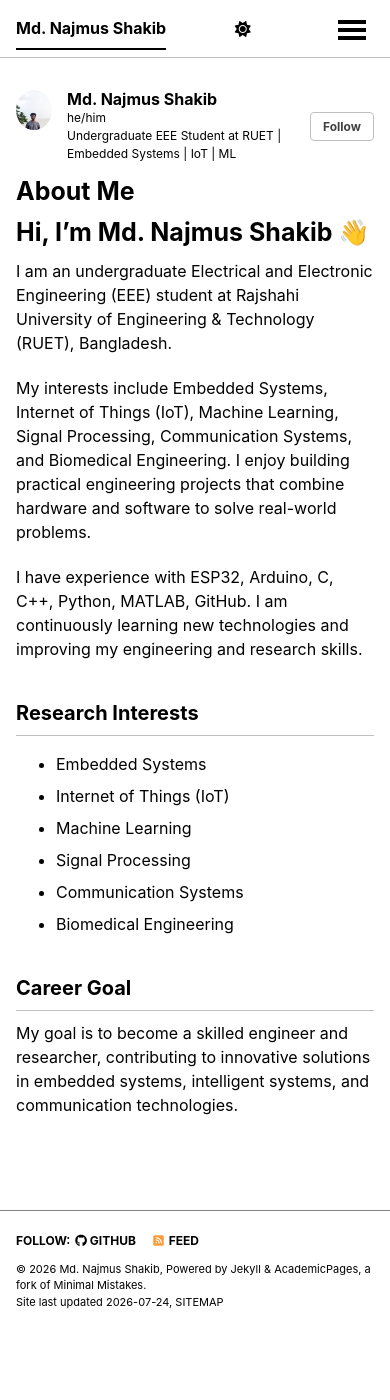
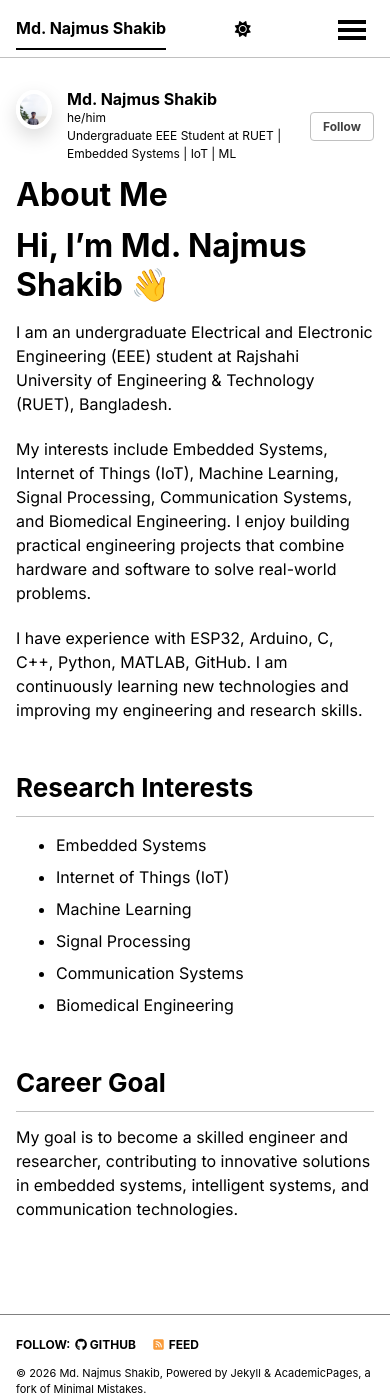
Before and after one commit to nshakib22ruet/nshakib22ruet.github.io, a Jekyll site: the page built from _pages/about.md, in a window 390 px wide and 1400 px high. Built offline with Jekyll 4.4.1, drawn with Linux system fonts in a browser that asks for light colours; a style sheet for code colours, icons or effects is not loaded.

Commit message:
Enhance main.scss with new styles and media queries
Added styles for global font, profile images, links, project cards, skill badges, headings, and mobile responsiveness.

```diff
--- a/assets/css/main.scss
+++ b/assets/css/main.scss
@@ -4,8 +4,8 @@
 /*
  * This file controls what is imported from /_sass
  *
- * Note that the files are processed in the order they are imported, so they are partly
-   sorted by the dependencies. Also, the first two lines of the file are required by Jekyll.
+ * Note that the files are processed in the order they are imported.
+ * The first two lines are required by Jekyll.
  */
 
 @import
@@ -35,5 +35,186 @@
     "layout/page",
     "layout/archive",
     "layout/sidebar",
-    "layout/json_cv"
-;
+    "layout/json_cv";
+
+
+/* ==========================
+   Modern Portfolio Design
+   ========================== */
+
+
+/* Google Font */
+
+@import url('https://fonts.googleapis.com/css2?family=Inter:wght@300;400;500;600;700;800&display=swap');
+
+
+
+/* Global Font */
+
+body {
+
+    font-family: 'Inter', sans-serif;
+
+}
+
+
+
+/* Profile Image */
+
+.author__avatar img {
+
+    border-radius:50%;
+
+    border:4px solid white;
+
+    box-shadow:
+    0 8px 20px rgba(0,0,0,.15);
+
+    transition:.3s;
+
+}
+
+
+.author__avatar img:hover {
+
+    transform:scale(1.05);
+
+}
+
+
+
+/* Links */
+
+a {
+
+    color:#2563eb;
+
+    transition:.3s;
+
+}
+
+
+a:hover {
+
+    color:#0f172a;
+
+}
+
+
+
+/* Project Cards */
+
+.archive__item {
+
+    border-radius:18px;
+
+    padding:20px;
+
+    box-shadow:
+    0 10px 25px rgba(0,0,0,.08);
+
+    transition:.3s;
+
+}
+
+
+.archive__item:hover {
+
+    transform:translateY(-6px);
+
+    box-shadow:
+    0 15px 35px rgba(0,0,0,.15);
+
+}
+
+
+
+/* Skill Badges */
+
+.badge {
+
+    display:inline-block;
+
+    background:
+    linear-gradient(135deg,#2563eb,#06b6d4);
+
+    color:white;
+
+    padding:8px 16px;
+
+    border-radius:999px;
+
+    margin:5px;
+
+    font-size:14px;
+
+    font-weight:600;
+
+    transition:.3s;
+
+}
+
+
+.badge:hover {
+
+    transform:translateY(-3px);
+
+}
+
+
+
+/* Headings */
+
+h1,h2,h3,h4 {
+
+    font-weight:700;
+
+}
+
+
+
+/* Better spacing */
+
+h2 {
+
+    margin-top:50px;
+
+}
+
+
+
+/* Smooth scrolling */
+
+html {
+
+    scroll-behavior:smooth;
+
+}
+
+
+
+/* Mobile */
+
+@media(max-width:768px){
+
+    h1{
+
+        font-size:32px;
+
+    }
+
+
+    h2{
+
+        font-size:26px;
+
+    }
+
+
+    .archive__item{
+
+        padding:15px;
+
+    }
+
+}
```
